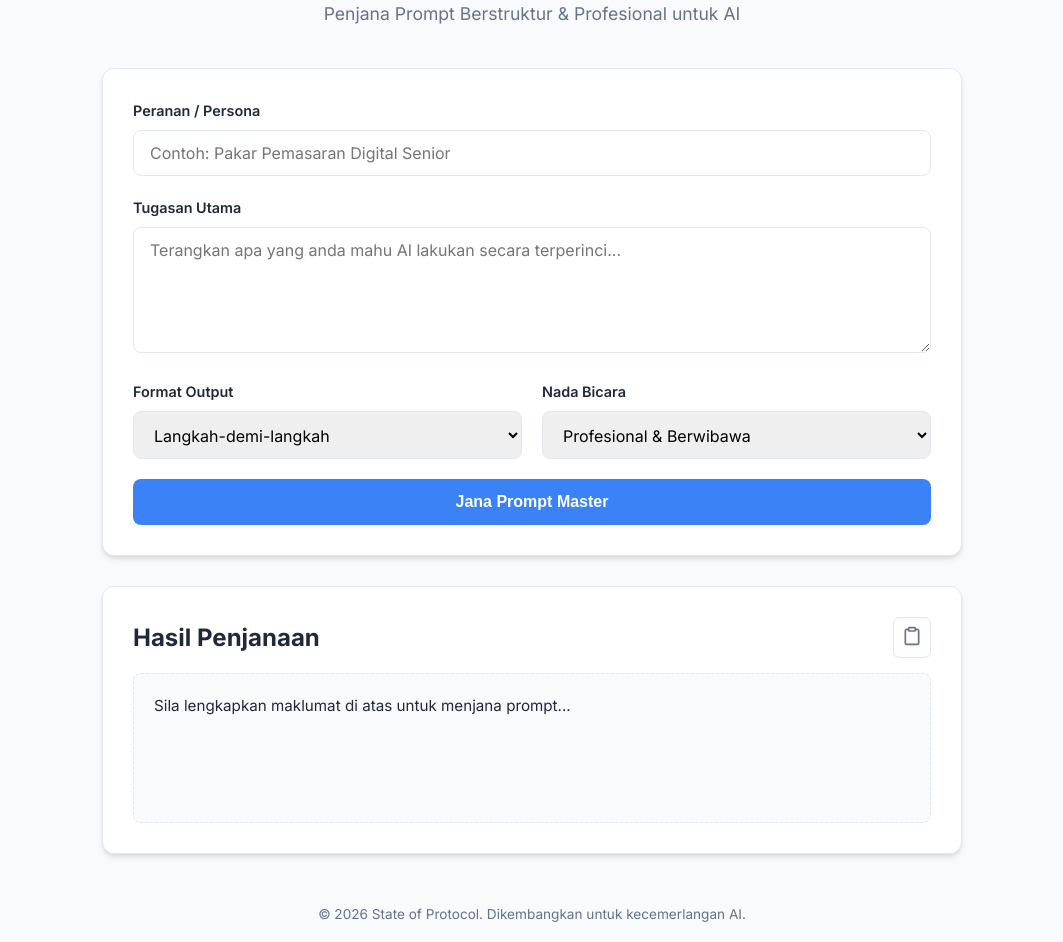
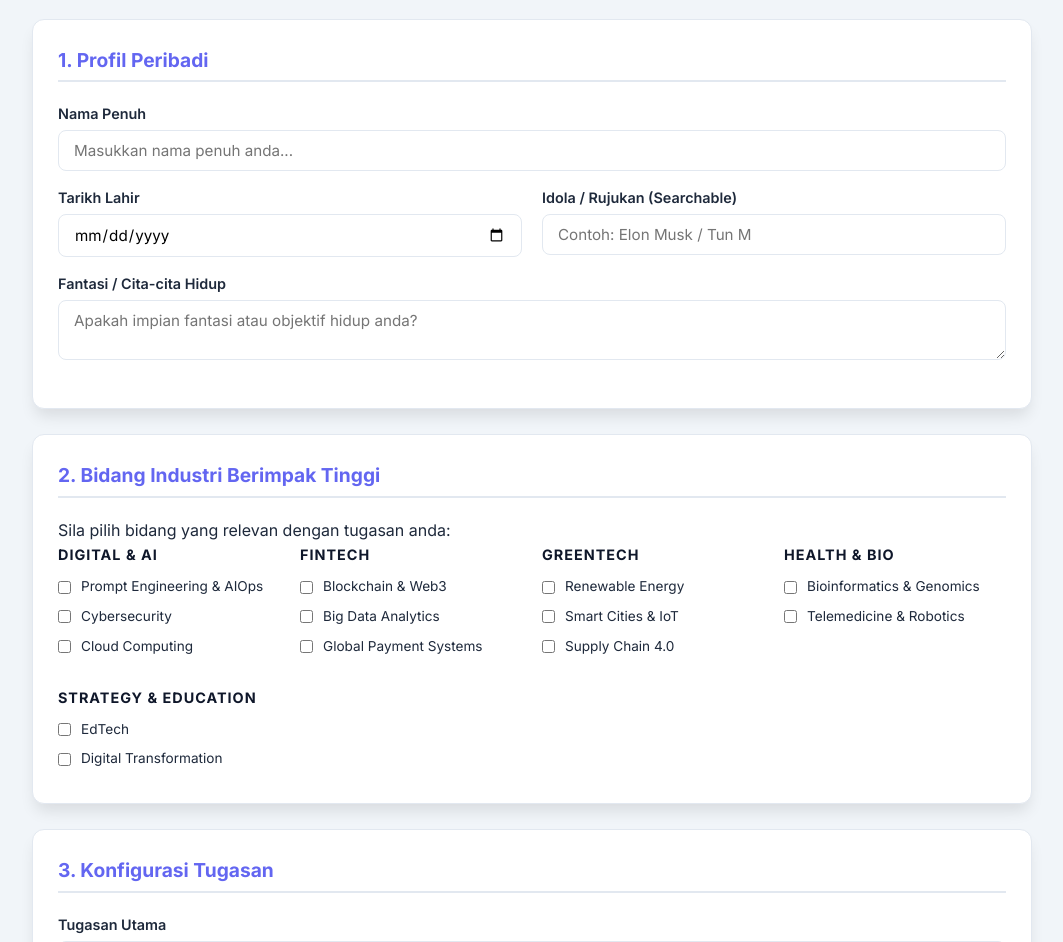
Before and after one commit to state-of-protocol/SPM-syeikh-prompt-master, a plain HTML site: page index.html in a window 1280 px wide. Shown: the part 169-1111 px from the top of the page, without its empty margins (108-1171 px from the left). Drawn offline with Linux system fonts and the light colour scheme.

Commit message:
Update: Added Personal Profiling & Industry Tick Mode

```diff
--- a/index.html
+++ b/index.html
@@ -12,21 +12,77 @@
         <header>
             <div class="logo">SPM</div>
             <h1>Syeikh Prompt Master</h1>
-            <p class="subtitle">Penjana Prompt Berstruktur & Profesional untuk AI</p>
+            <p class="subtitle">Penjana Prompt Berdasarkan Profil Peribadi & Industri Global</p>
         </header>
 
         <main>
-            <section class="card input-card">
+            <!-- SEKSYEN 1: PROFIL PERIBADI -->
+            <section class="card profile-card">
+                <h2>1. Profil Peribadi</h2>
                 <div class="form-group">
-                    <label for="role">Peranan / Persona</label>
-                    <input type="text" id="role" placeholder="Contoh: Pakar Pemasaran Digital Senior">
+                    <label for="fullName">Nama Penuh</label>
+                    <input type="text" id="fullName" placeholder="Masukkan nama penuh anda...">
                 </div>
+                <div class="form-row">
+                    <div class="form-group">
+                        <label for="dob">Tarikh Lahir</label>
+                        <input type="date" id="dob">
+                    </div>
+                    <div class="form-group">
+                        <label for="idol">Idola / Rujukan (Searchable)</label>
+                        <input type="text" id="idol" placeholder="Contoh: Elon Musk / Tun M">
+                    </div>
+                </div>
+                <div class="form-group">
+                    <label for="ambition">Fantasi / Cita-cita Hidup</label>
+                    <textarea id="ambition" rows="2" placeholder="Apakah impian fantasi atau objektif hidup anda?"></textarea>
+                </div>
+            </section>
 
+            <!-- SEKSYEN 2: MOD INDUSTRI (TICK MODE) -->
+            <section class="card industry-card">
+                <h2>2. Bidang Industri Berimpak Tinggi</h2>
+                <p class="info-text">Sila pilih bidang yang relevan dengan tugasan anda:</p>
+
+                <div class="industry-grid">
+                    <div class="cluster">
+                        <h3>Digital & AI</h3>
+                        <label><input type="checkbox" name="industry" value="Prompt Engineering & AIOps"> Prompt Engineering & AIOps</label>
+                        <label><input type="checkbox" name="industry" value="Cybersecurity"> Cybersecurity</label>
+                        <label><input type="checkbox" name="industry" value="Cloud Computing"> Cloud Computing</label>
+                    </div>
+                    <div class="cluster">
+                        <h3>FinTech</h3>
+                        <label><input type="checkbox" name="industry" value="Blockchain & Web3"> Blockchain & Web3</label>
+                        <label><input type="checkbox" name="industry" value="Big Data Analytics"> Big Data Analytics</label>
+                        <label><input type="checkbox" name="industry" value="Global Payment Systems"> Global Payment Systems</label>
+                    </div>
+                    <div class="cluster">
+                        <h3>GreenTech</h3>
+                        <label><input type="checkbox" name="industry" value="Renewable Energy"> Renewable Energy</label>
+                        <label><input type="checkbox" name="industry" value="Smart Cities & IoT"> Smart Cities & IoT</label>
+                        <label><input type="checkbox" name="industry" value="Supply Chain 4.0"> Supply Chain 4.0</label>
+                    </div>
+                    <div class="cluster">
+                        <h3>Health & Bio</h3>
+                        <label><input type="checkbox" name="industry" value="Bioinformatics & Genomics"> Bioinformatics & Genomics</label>
+                        <label><input type="checkbox" name="industry" value="Telemedicine & Robotics"> Telemedicine & Robotics</label>
+                    </div>
+                    <div class="cluster">
+                        <h3>Strategy & Education</h3>
+                        <label><input type="checkbox" name="industry" value="EdTech"> EdTech</label>
+                        <label><input type="checkbox" name="industry" value="Digital Transformation"> Digital Transformation</label>
+                    </div>
+                </div>
+            </section>
+
+            <!-- SEKSYEN 3: TUGASAN & OUTPUT -->
+            <section class="card task-card">
+                <h2>3. Konfigurasi Tugasan</h2>
                 <div class="form-group">
                     <label for="task">Tugasan Utama</label>
-                    <textarea id="task" rows="5" placeholder="Terangkan apa yang anda mahu AI lakukan secara terperinci..."></textarea>
+                    <textarea id="task" rows="4" placeholder="Nyatakan tugasan spesifik yang anda mahu selesaikan..."></textarea>
                 </div>
-
                 <div class="form-row">
                     <div class="form-group">
                         <label for="format">Format Output</label>
@@ -34,7 +90,6 @@
                             <option value="Langkah-demi-langkah">Langkah-demi-langkah</option>
                             <option value="Jadual Perbandingan">Jadual Perbandingan</option>
                             <option value="Esei Analitikal">Esei Analitikal</option>
-                            <option value="Kod Pengaturcaraan">Kod Pengaturcaraan</option>
                         </select>
                     </div>
                     <div class="form-group">
@@ -43,12 +98,10 @@
                             <option value="Profesional & Berwibawa">Profesional & Berwibawa</option>
                             <option value="Kreatif & Inspirasi">Kreatif & Inspirasi</option>
                             <option value="Teknikal & Terperinci">Teknikal & Terperinci</option>
-                            <option value="Mesra & Santai">Mesra & Santai</option>
                         </select>
                     </div>
                 </div>
-
-                <button id="generateBtn" class="btn-primary">Jana Prompt Master</button>
+                <button id="generateBtn" class="btn-primary">Jana Profil & Prompt Master</button>
             </section>
 
             <section class="card output-card">
@@ -58,7 +111,7 @@
                         <svg width="20" height="20" viewBox="0 0 24 24" fill="none" stroke="currentColor" stroke-width="2"><path d="M16 4h2a2 2 0 0 1 2 2v14a2 2 0 0 1-2 2H6a2 2 0 0 1-2-2V6a2 2 0 0 1 2-2h2"></path><rect x="8" y="2" width="8" height="4" rx="1" ry="1"></rect></svg>
                     </button>
                 </div>
-                <div id="promptOutput" class="prompt-display">Sila lengkapkan maklumat di atas untuk menjana prompt...</div>
+                <div id="promptOutput" class="prompt-display">Sila lengkapkan profil dan pilih industri untuk menjana...</div>
             </section>
         </main>
 
--- a/style.css
+++ b/style.css
@@ -1,163 +1,96 @@
 :root {
     --primary: #0f172a;
-    --accent: #3b82f6;
-    --accent-hover: #2563eb;
-    --bg: #f8fafc;
+    --accent: #6366f1;
+    --accent-hover: #4f46e5;
+    --bg: #f1f5f9;
     --card-bg: #ffffff;
     --text-main: #1e293b;
     --text-muted: #64748b;
     --border: #e2e8f0;
     --radius: 12px;
-    --shadow: 0 4px 6px -1px rgb(0 0 0 / 0.1), 0 2px 4px -2px rgb(0 0 0 / 0.1);
+    --shadow: 0 10px 15px -3px rgb(0 0 0 / 0.1);
 }
 
-* {
-    box-sizing: border-box;
-    margin: 0;
-    padding: 0;
-}
+* { box-sizing: border-box; margin: 0; padding: 0; }
 
 body {
-    font-family: 'Inter', system-ui, -apple-system, sans-serif;
+    font-family: 'Inter', sans-serif;
     background-color: var(--bg);
     color: var(--text-main);
     line-height: 1.6;
+    padding: 20px;
 }
 
 .app-container {
-    max-width: 900px;
-    margin: 40px auto;
-    padding: 0 20px;
+    max-width: 1000px;
+    margin: 0 auto;
 }
 
-header {
-    text-align: center;
-    margin-bottom: 40px;
+header { text-align: center; margin-bottom: 30px; }
+.logo {
+    display: inline-block; background: var(--primary); color: white;
+    padding: 10px 20px; border-radius: 8px; font-weight: 900;
+    margin-bottom: 10px; letter-spacing: 2px;
 }
 
-.logo {
-    display: inline-block;
-    background: var(--primary);
-    color: white;
-    padding: 8px 16px;
-    border-radius: 8px;
-    font-weight: 800;
-    margin-bottom: 15px;
-    letter-spacing: 1px;
+h1 { font-size: 2.2rem; color: var(--primary); }
+h2 { font-size: 1.2rem; margin-bottom: 20px; color: var(--accent); border-bottom: 2px solid var(--border); padding-bottom: 5px; }
+
+.card {
+    background: var(--card-bg); border-radius: var(--radius);
+    padding: 25px; box-shadow: var(--shadow);
+    margin-bottom: 25px; border: 1px solid var(--border);
 }
 
-h1 {
-    font-size: 2.5rem;
-    font-weight: 800;
-    color: var(--primary);
-    margin-bottom: 8px;
+.form-group { margin-bottom: 15px; }
+.form-row { display: grid; grid-template-columns: 1fr 1fr; gap: 20px; }
+
+label { display: block; font-weight: 600; margin-bottom: 5px; font-size: 0.9rem; }
+input, textarea, select {
+    width: 100%; padding: 10px 15px; border: 1px solid var(--border);
+    border-radius: 8px; font-size: 0.95rem; font-family: inherit;
 }
 
-.subtitle {
-    color: var(--text-muted);
-    font-size: 1.1rem;
-}
-
-.card {
-    background: var(--card-bg);
-    border-radius: var(--radius);
-    padding: 30px;
-    box-shadow: var(--shadow);
-    border: 1px solid var(--border);
-    margin-bottom: 30px;
-}
-
-.form-group {
-    margin-bottom: 20px;
-}
-
-.form-row {
+/* INDUSTRY GRID */
+.industry-grid {
     display: grid;
-    grid-template-columns: 1fr 1fr;
+    grid-template-columns: repeat(auto-fit, minmax(200px, 1fr));
     gap: 20px;
 }
 
-@media (max-width: 600px) {
-    .form-row {
-        grid-template-columns: 1fr;
-    }
+.cluster h3 {
+    font-size: 0.9rem; color: var(--primary);
+    margin-bottom: 10px; text-transform: uppercase; letter-spacing: 1px;
 }
 
-label {
-    display: block;
-    font-weight: 600;
-    margin-bottom: 8px;
-    font-size: 0.9rem;
+.cluster label {
+    display: flex; align-items: center;
+    font-weight: 400; font-size: 0.85rem; cursor: pointer;
+    margin-bottom: 8px; transition: color 0.2s;
 }
 
-input, textarea, select {
-    width: 100%;
-    padding: 12px 16px;
-    border: 1px solid var(--border);
-    border-radius: 8px;
-    font-size: 1rem;
-    font-family: inherit;
-    transition: border-color 0.2s, box-shadow 0.2s;
-}
-
-input:focus, textarea:focus, select:focus {
-    outline: none;
-    border-color: var(--accent);
-    box-shadow: 0 0 0 3px rgba(59, 130, 246, 0.1);
+.cluster label:hover { color: var(--accent); }
+.cluster input[type="checkbox"] {
+    width: auto; margin-right: 10px; cursor: pointer;
 }
 
 .btn-primary {
-    background-color: var(--accent);
-    color: white;
-    border: none;
-    padding: 14px 28px;
-    border-radius: 8px;
-    font-weight: 600;
-    font-size: 1rem;
-    cursor: pointer;
-    width: 100%;
-    transition: background-color 0.2s;
+    background-color: var(--accent); color: white; border: none;
+    padding: 15px; width: 100%; border-radius: 8px;
+    font-weight: 700; cursor: pointer; font-size: 1rem;
+    transition: background 0.2s; margin-top: 10px;
 }
 
-.btn-primary:hover {
-    background-color: var(--accent-hover);
+.btn-primary:hover { background-color: var(--accent-hover); }
+
+.prompt-display {
+    background: #f8fafc; padding: 20px; border-radius: 8px;
+    border: 1px dashed var(--border); min-height: 200px;
+    white-space: pre-wrap; font-family: 'Courier New', monospace;
+    font-size: 0.9rem; color: #334155;
 }
 
-.output-header {
-    display: flex;
-    justify-content: space-between;
-    align-items: center;
-    margin-bottom: 15px;
-}
+.output-header { display: flex; justify-content: space-between; align-items: center; margin-bottom: 10px; }
+.btn-icon { background: none; border: 1px solid var(--border); padding: 8px; border-radius: 6px; cursor: pointer; }
 
-.prompt-display {
-    background: var(--bg);
-    padding: 20px;
-    border-radius: 8px;
-    border: 1px dashed var(--border);
-    min-height: 150px;
-    white-space: pre-wrap;
-    font-size: 0.95rem;
-}
-
-.btn-icon {
-    background: none;
-    border: 1px solid var(--border);
-    padding: 8px;
-    border-radius: 6px;
-    cursor: pointer;
-    color: var(--text-muted);
-    transition: all 0.2s;
-}
-
-.btn-icon:hover {
-    background: var(--bg);
-    color: var(--accent);
-}
-
-footer {
-    text-align: center;
-    margin-top: 50px;
-    color: var(--text-muted);
-    font-size: 0.85rem;
-}
+footer { text-align: center; margin-top: 40px; color: var(--text-muted); font-size: 0.8rem; }
```
Also changed, not shown: script.js (+41 -19 lines).
